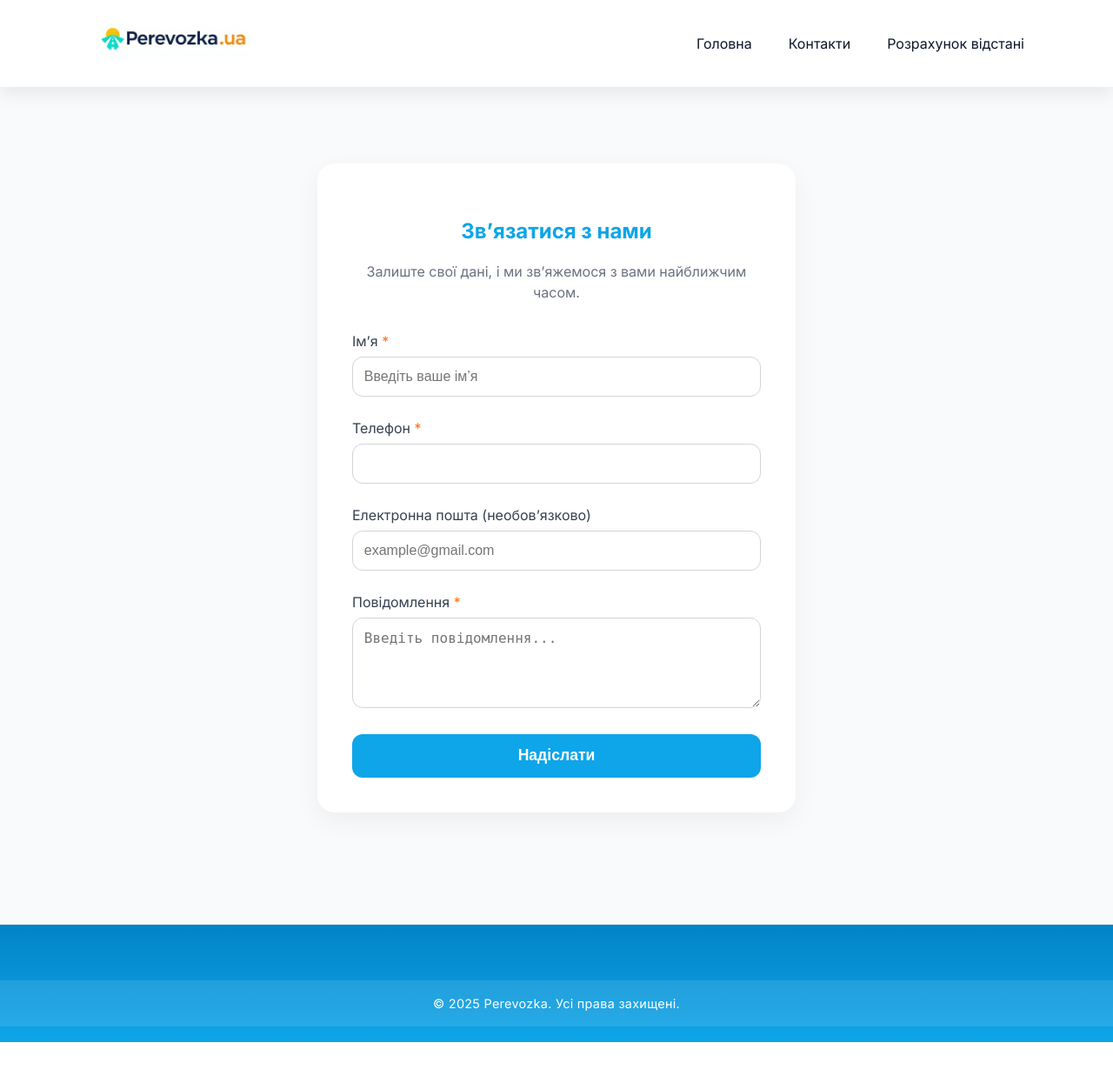
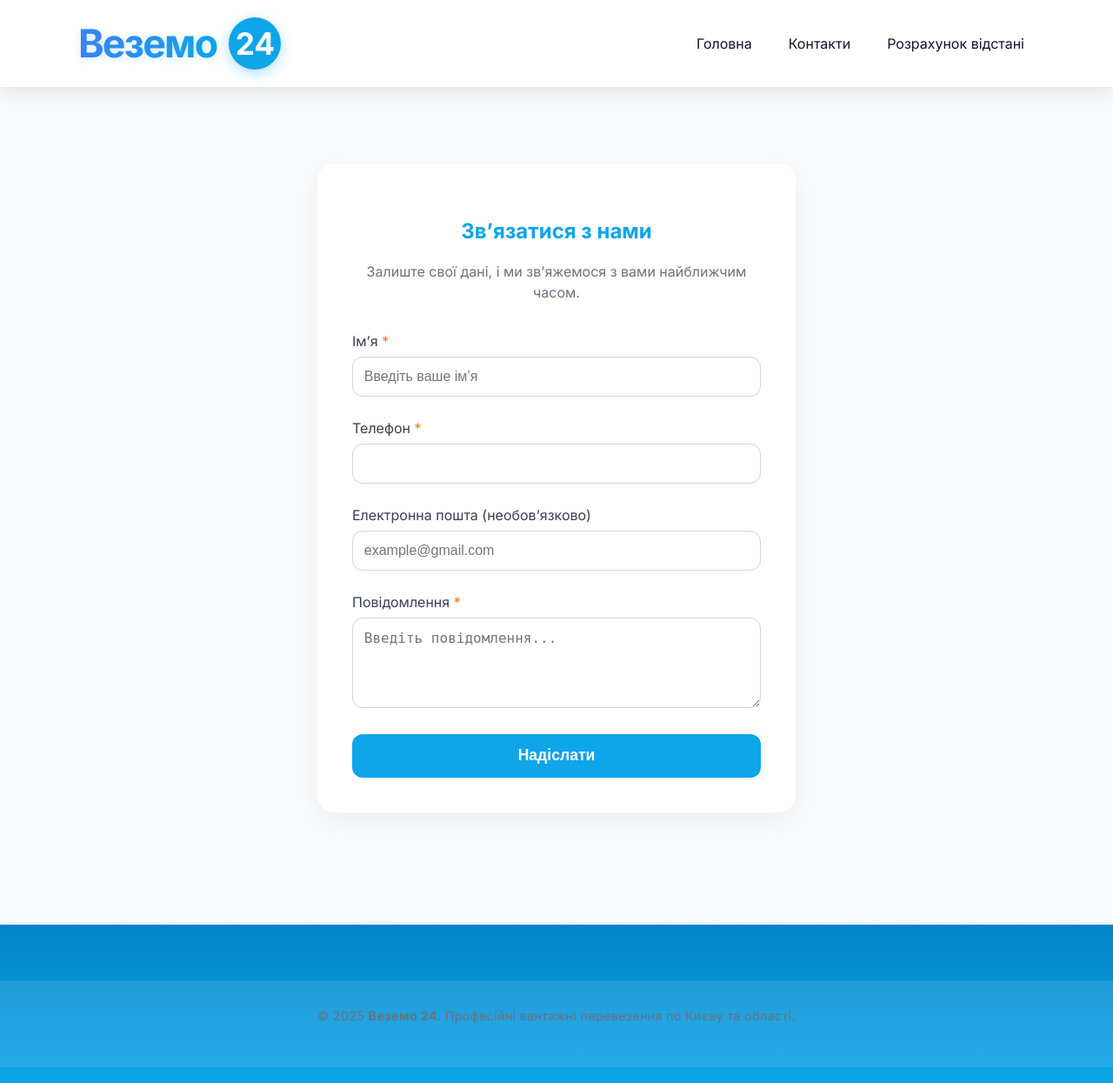
Before and after one commit to gettymi/logistics_website, a Flask app: page /contact in a window 1280 px wide. Shown: the whole page at 87% size. Before the commit the page ends 1198 px from the top, so only its background shows below. Run offline with Flask 3, Linux system fonts and the light colour scheme; some libraries are stand-ins or nearby versions.

Commit message:
Name change

```diff
--- a/app.py
+++ b/app.py
@@ -49,6 +49,6 @@ if __name__ == '__main__':
     import os
     app.run(
         host="0.0.0.0",
-        port=int(os.environ.get("PORT", 5000)),
+        port=int(os.environ.get("PORT", 5001)),
         debug=os.environ.get("FLASK_DEBUG", "0") == "1"
     )
--- a/static/css/style.css
+++ b/static/css/style.css
@@ -663,41 +663,113 @@ body{margin:0;background:var(--bg);color:var(--text);font-size:16px;line-height:
   color: #475569;
 }
 
-.cta-section .btn-primary {
+/* === REFINED PRIMARY BUTTON === */
+.btn-primary {
+  display: inline-block;
   background: var(--primary);
   color: #fff;
-  padding: 0.9rem 2rem;
-  border-radius: 2rem;
-  font-weight: 600;
+  padding: 14px 28px;
+  border-radius: 50px; /* Capsule shape looks better with the circle logo */
+  text-decoration: none;
+  border: none;
+  cursor: pointer;
+  font-family: "Inter", sans-serif;
+  font-weight: 800;    /* Bold to match the logo */
+  font-size: 1.05rem;
+  letter-spacing: -0.01em;
+  box-shadow: 0 8px 20px rgba(14, 165, 233, 0.25);
   transition: all 0.3s ease;
-  box-shadow: 0 6px 18px rgba(14,165,233,0.2);
+  overflow: hidden;    /* Important for the shimmer */
 }
 
-.cta-section .btn-primary:hover {
+.btn-primary:hover {
+  transform: translateY(-3px);
+  box-shadow: 0 12px 25px rgba(14, 165, 233, 0.4);
   background: #0284c7;
-  transform: translateY(-3px);
-  box-shadow: 0 10px 25px rgba(14,165,233,0.3);
 }
 
 .btn-primary span {
   position: relative;
   z-index: 2;
-  color: #ffffff;
-  animation: glow-soft 2s ease-in-out infinite;
+  display: inline-block;
+  /* CLEAN BEAUTY ANIMATION: Slow, elegant fade instead of scaling */
+  animation: beauty-glow 4s ease-in-out infinite;
 }
 
-/* М’яке сяйво */
-@keyframes glow-soft {
+/* Beautiful, subtle glow that doesn't shake the text */
+@keyframes beauty-glow {
   0%, 100% {
-    text-shadow: 0 0 4px rgba(255,255,255,0.4),
-                 0 0 8px rgba(255,255,255,0.3),
-                 0 0 12px rgba(255,255,255,0.2);
-    transform: scale(1);
+    opacity: 1;
+    text-shadow: 0 0 0px rgba(255,255,255,0);
   }
   50% {
-    text-shadow: 0 0 6px rgba(255,255,255,0.6),
-                 0 0 12px rgba(255,255,255,0.4),
-                 0 0 18px rgba(255,255,255,0.3);
-    transform: scale(1.02);
+    opacity: 0.9;
+    text-shadow: 0 0 8px rgba(255,255,255,0.5);
   }
 }
+
+/* === LOGOTYPE: BRIGHT & LIGHT GRADIENT === */
+.logo-wrapper {
+  display: flex;
+  align-items: center;
+  gap: 2px;
+  height: 64px;
+  text-decoration: none;
+  overflow: visible;
+}
+
+.text-logo {
+  font-family: "Inter", system-ui, sans-serif;
+  font-weight: 900;
+  font-size: 2.8rem;
+  line-height: 1;
+
+  /* The "o" fix: padding + inline-block */
+  display: inline-block;
+  padding-right: 12px;
+  letter-spacing: -0.04em;
+
+  /* NEW LIGHTER GRADIENT: Medium Blue -> Sky Blue -> Light Blue */
+  background: linear-gradient(
+    to right,
+    #3b82f6 0%,    /* Vibrant Blue */
+    #0ea5e9 50%,   /* Your Primary Blue */
+    #7dd3fc 100%   /* Very Light Sky Blue */
+  );
+  background-size: 200% auto;
+  -webkit-background-clip: text;
+  -webkit-text-fill-color: transparent;
+
+  /* Softer shadow for a lighter feel */
+  filter: drop-shadow(0 2px 4px rgba(14, 165, 233, 0.2));
+  transition: background-position 0.4s ease-out;
+}
+
+/* Hover: Shimmers to the lighter end */
+.logo-wrapper:hover .text-logo {
+  background-position: right center;
+}
+
+/* === YOUR 24 BADGE (STAYING THE SAME) === */
+.badge-24 {
+  display: flex;
+  align-items: center;
+  justify-content: center;
+  width: 60px;
+  height: 60px;
+  background-color: var(--primary); /* #0ea5e9 */
+  color: white;
+  font-family: "Inter", system-ui, sans-serif;
+  font-weight: 900;
+  font-size: 2.2rem;
+  border-radius: 50%;
+  box-shadow: 0 4px 15px rgba(14, 165, 233, 0.35);
+  flex-shrink: 0;
+}
+
+/* Mobile */
+@media (max-width: 768px) {
+  .logo-wrapper { gap: 8px; height: 48px; }
+  .text-logo { font-size: 2.1rem; padding-right: 8px; }
+  .badge-24 { width: 50px; height: 50px; font-size: 1.8rem; }
+}
--- a/templates/base.html
+++ b/templates/base.html
@@ -2,14 +2,14 @@
 <!DOCTYPE html>
 <html lang="ru">
     <!-- Favicon -->
-<link rel="icon" type="image/png" sizes="32x32" href="{{ url_for('static', filename='images/favicon.png') }}">
-<link rel="icon" type="image/png" sizes="16x16" href="{{ url_for('static', filename='images/favicon.png') }}">
+<link rel="icon" type="image/png" sizes="32x32" href="{{ url_for('static', filename='images/favicon.ico') }}">
+<link rel="icon" type="image/png" sizes="16x16" href="{{ url_for('static', filename='images/favicon.ico') }}">
 <link rel="apple-touch-icon" href="{{ url_for('static', filename='images/favicon.png') }}">
 
 <head>
   <meta charset="utf-8" />
   <meta name="viewport" content="width=device-width, initial-scale=1" />
-  <title>{% block title %}Perevozka{% endblock %}</title>
+  <title>{% block title %}Vezemo 24{% endblock %}</title>
 
   <!-- Google Fonts (Inter) -->
   <link href="https://fonts.googleapis.com/css2?family=Inter:wght@300;400;600;700&display=swap" rel="stylesheet">
@@ -24,10 +24,12 @@
   <!-- NAVBAR -->
   <header class="site-header">
     <div class="container header-inner">
-     <a class="brand" href="{{ url_for('index') }}">
-  <img src="{{ url_for('static', filename='images/logo.png') }}" alt="Perevozka.ua" class="logo">
+<a class="brand" href="{{ url_for('index') }}" style="text-decoration: none;">
+  <div class="logo-wrapper">
+    <span class="text-logo">Веземо</span>
+    <div class="badge-24">24</div>
+  </div>
 </a>
-
       <nav class="nav">
         <a class="nav-link" href="{{ url_for('index') }}">Головна</a>
         <a class="nav-link" href="{{ url_for('contact') }}">Контакти</a>
@@ -58,7 +60,7 @@
 
 
   <div class="footer-bottom">
-    <a>© 2025 Perevozka. Усі права захищені.</a>
+    <p>© 2025 <strong>Веземо 24</strong>. Професійні вантажні перевезення по Києву та області.</p>
   </div>
 </footer>
 
```
Also changed, not shown: static/images/favicon.ico (added), static/images/favicon.png (deleted), static/images/jps.jpg (deleted), static/images/logo.png.
